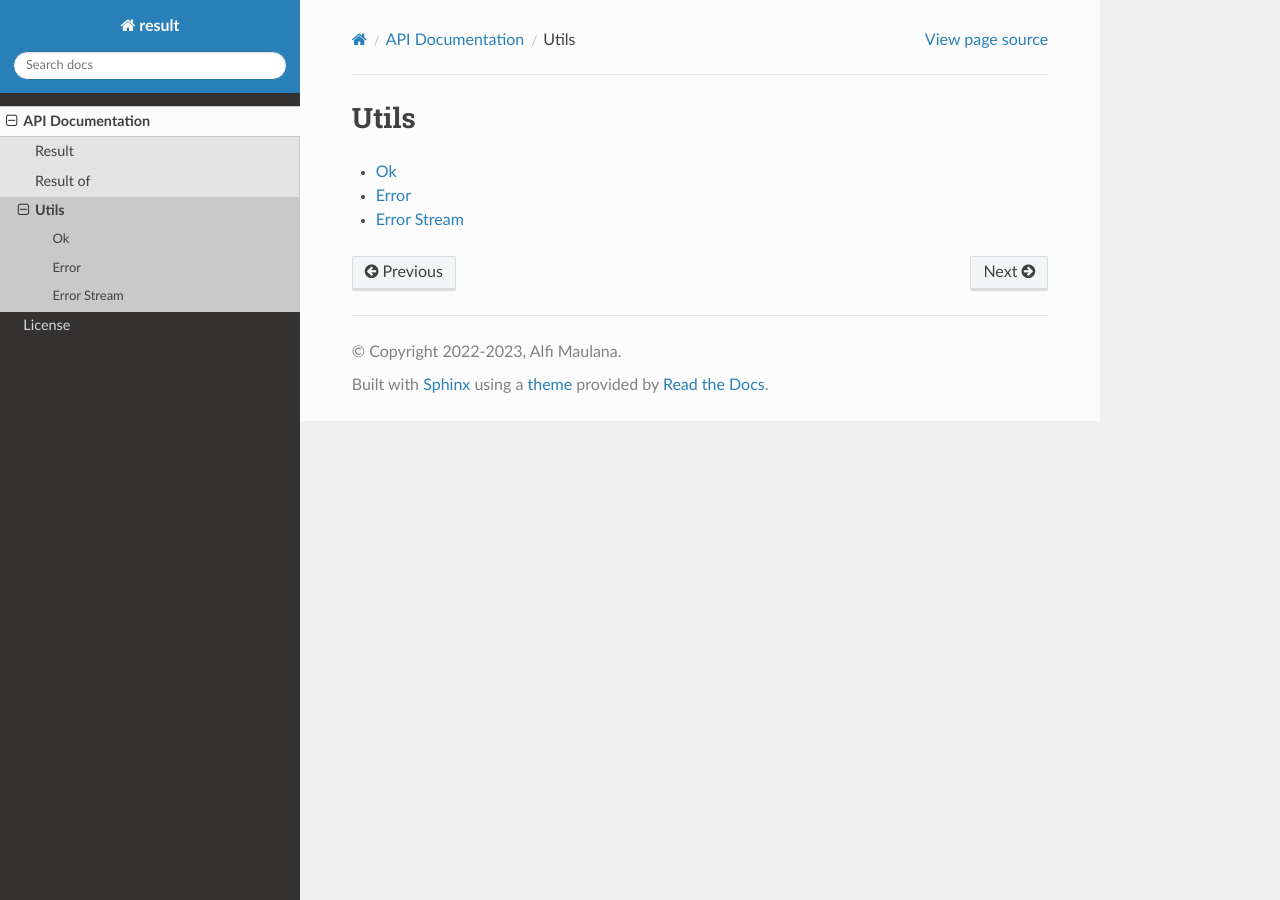
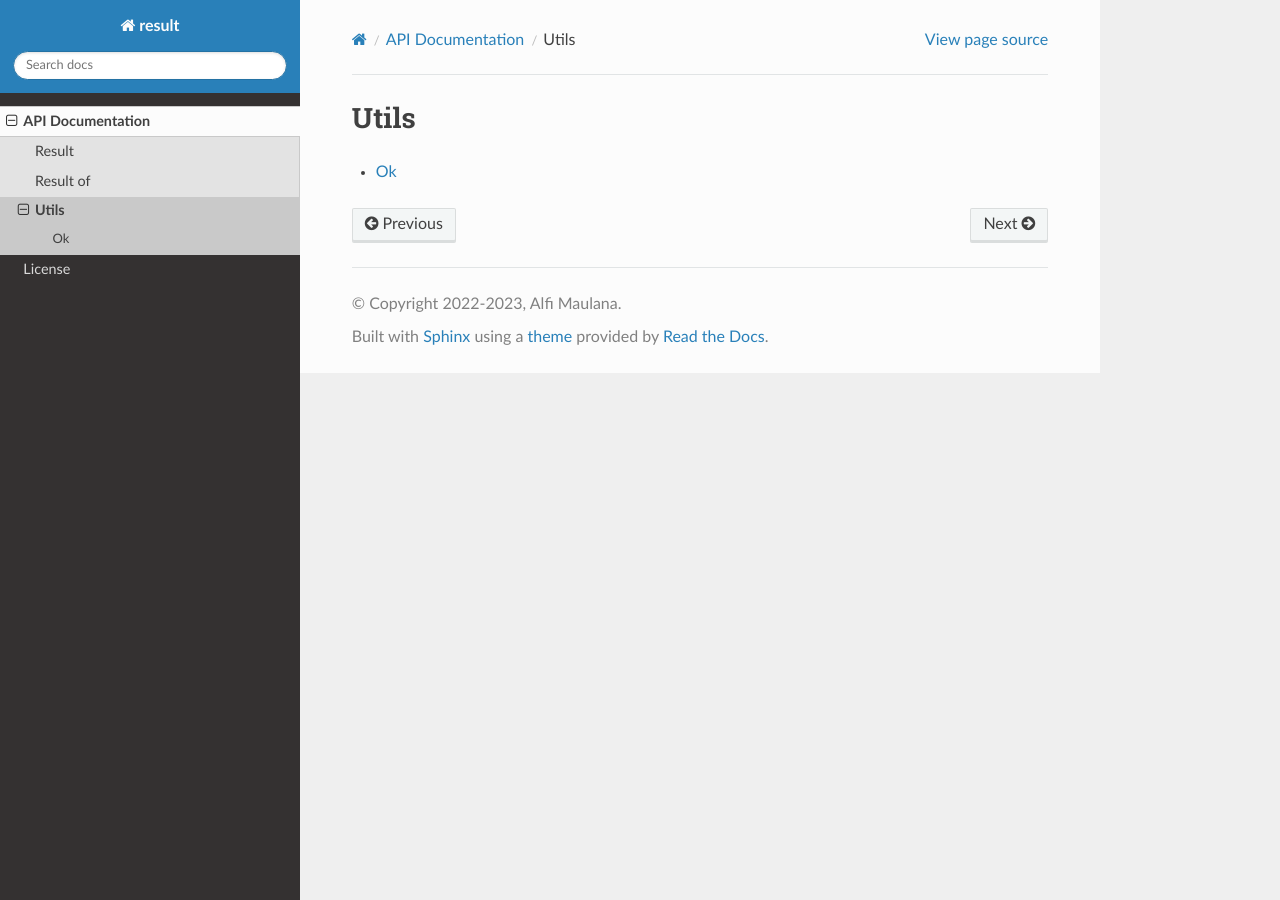
Before and after one commit to threeal/result, a Sphinx documentation site: the page built from docs/api_docs/utils.rst, in a window 1280 px wide. Built offline with Sphinx 7.4.7 and the Read the Docs theme 2.0.0, drawn with Linux system fonts in a browser that asks for light colours.

Commit message:
docs: remove `Err` and `ErrStream` from the documentation

```diff
--- a/docs/api_docs/utilities/error.rst
+++ /dev/null
@@ -1,5 +0,0 @@
-Error
-=====
-
-.. doxygenstruct:: res::Err
-   :members:
--- a/docs/api_docs/utilities/error_stream.rst
+++ /dev/null
@@ -1,5 +0,0 @@
-Error Stream
-============
-
-.. doxygenstruct:: res::ErrStream
-   :members:
--- a/docs/api_docs/utils.rst
+++ b/docs/api_docs/utils.rst
@@ -5,5 +5,3 @@ Utils
    :maxdepth: 1
 
    utilities/ok.rst
-   utilities/error.rst
-   utilities/error_stream.rst
```
